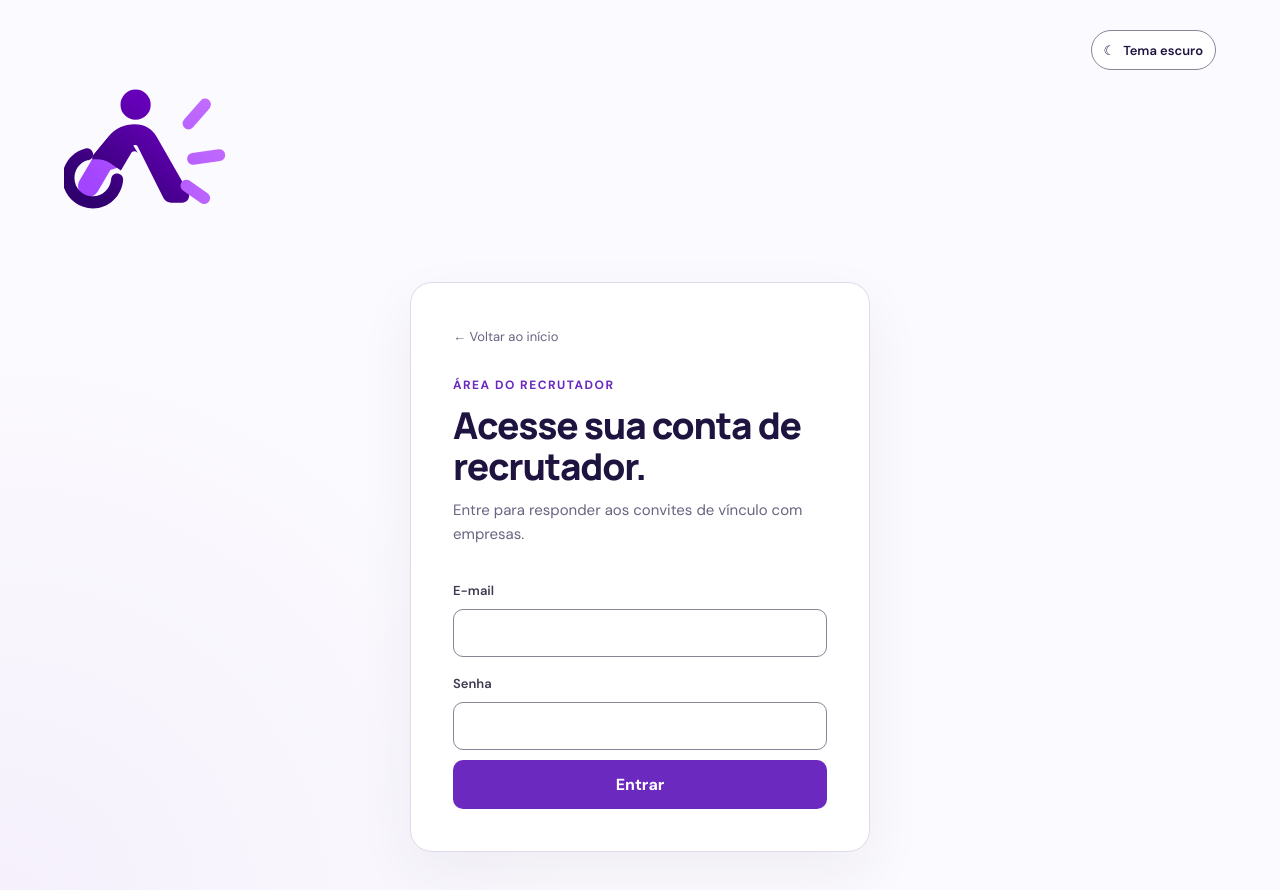
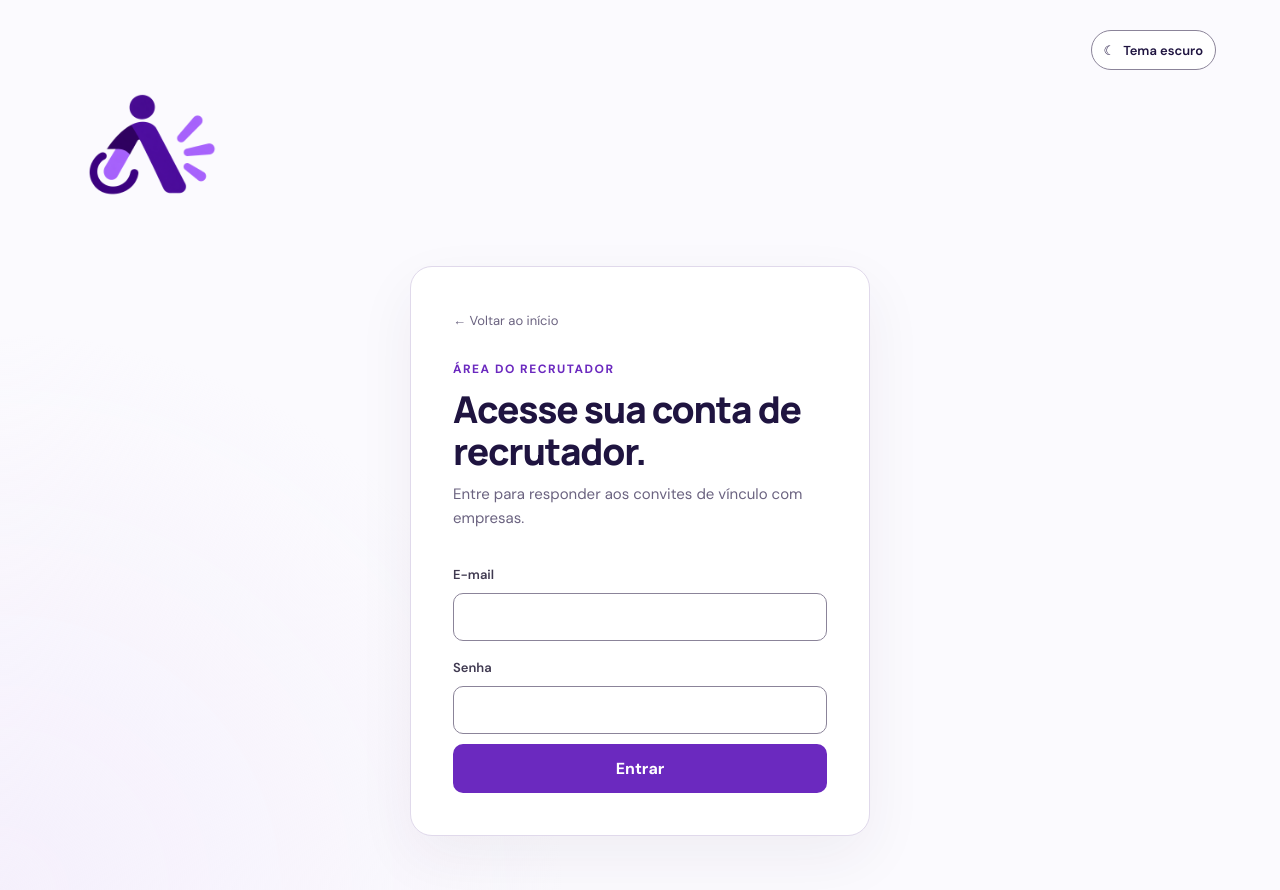
Before and after one commit to rafael-marquart/Trabalho_ModelagemDeSistema, a Next.js app: page /recrutador/login in a window 1280 px wide. Shown: the top 890 px of the page. Built offline with nearby package versions, Linux system fonts and the light colour scheme.

Commit message:
fix: usar PNG aprovado no login do recrutador

```diff
--- a/src/app/recrutador/login/page.tsx
+++ b/src/app/recrutador/login/page.tsx
@@ -34,7 +34,7 @@ export default function RecruiterLoginPage() {
   return <main className="auth-page">
       <div className="theme-control-host"><ThemeToggle /></div>
 
-    <Link className="brand auth-brand" href="/"><img className="brand-logo" src="/images/logo-acessa-vagas.svg" alt="Acessa Vagas" /></Link>
+    <Link className="brand auth-brand" href="/"><img className="brand-logo" src="/images/logo-acessa-vagas.png" alt="Acessa Vagas" /></Link>
     <section className="auth-card" aria-labelledby="recruiter-login-title">
       <Link className="back-link" href="/">← Voltar ao início</Link>
       <p className="eyebrow">Área do recrutador</p><h1 id="recruiter-login-title">Acesse sua conta de recrutador.</h1>
```
